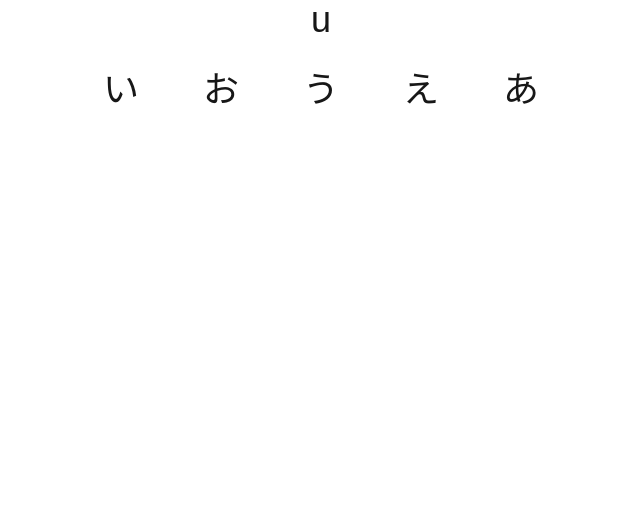
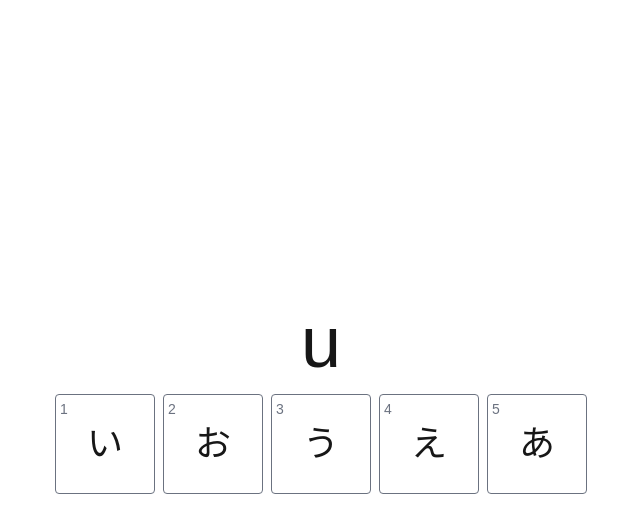
Before and after one commit to PeterPoterek/hira-kata, a Next.js app: page / in a window 1280 px wide. Shown: the top 532 px of the page, without its empty margins (319-959 px from the left). Built offline with nearby package versions, Linux system fonts and the light colour scheme.

Commit message:
keyboard input + buttons css

```diff
--- a/components/quiz/Quiz.tsx
+++ b/components/quiz/Quiz.tsx
@@ -65,7 +65,7 @@ const Quiz = () => {
         if(!char) return false;
 
         if(char === randomChar?.kana){
-            alert(`True ✔ ${char}:${randomChar?.kana}`);
+            // alert(`True ✔ ${char}:${randomChar?.kana}`);
             generateQuestion();
         }
         else {
@@ -75,34 +75,42 @@ const Quiz = () => {
 
 
     useEffect(() => {
+        const handleKeyDown = (event: KeyboardEvent) => {
+            const keyIndex = parseInt(event.key, 10) - 1;
+            if (keyIndex >= 0 && keyIndex < choices.length) {
+                checkAnswer(choices[keyIndex]);
+            }
+        };
+
+        window.addEventListener("keydown", handleKeyDown);
+        return () => {
+            window.removeEventListener("keydown", handleKeyDown);
+        };
+    }, [choices, randomChar]);
+
+    useEffect(() => {
         generateQuestion();
-
     }, []);
 
     return (
-        <div className={"flex items-center justify-center h-full "}>
-            <div className={"flex flex-col"}>
-
-                <div className={"flex flex-col items-center justify-center"}>
-                    <p className={"text-4xl"}>{`${randomChar?.romaji}`}</p>
-                </div>
-
-                <div>
+        <div className="flex items-center justify-center min-h-screen">
+            <div className="flex flex-col items-center gap-4">
+                <p className="text-7xl">{randomChar?.romaji}</p>
+                <div className="grid grid-cols-5 gap-2">
                     {choices.map((char, index) => (
                         <button
-                            onClick={(e: React.MouseEvent<HTMLButtonElement>) =>
-                                checkAnswer(e.currentTarget.textContent ?? "")
-                            }
-                            className={"w-[100px] h-[100px] text-4xl"}
+                            onClick={() => checkAnswer(char)}
+                            className="w-[100px] h-[100px] text-4xl flex items-center justify-center border border-gray-500 rounded relative"
                             key={index}
                         >
                             {char}
+                            <span className="absolute top-1 left-1 text-sm text-gray-500">{index + 1}</span>
                         </button>
                     ))}
                 </div>
-
             </div>
         </div>
+
     );
 };
 
```
